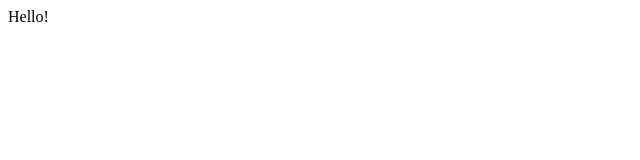
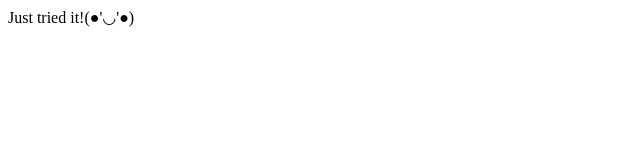
Before and after one commit to srinu2003/web, a plain HTML site: page index.html in a window 1280 px wide. Shown: the full height of the page, 0-640 px from the left. Drawn offline with Linux system fonts and the light colour scheme.

Commit message:
Update index.html

```diff
--- a/index.html
+++ b/index.html
@@ -6,6 +6,6 @@
     <title>Welcome!</title>
 </head>
 <body>
-    Hello!
+    Just tried it!(●'◡'●)
 </body>
 </html>
```
